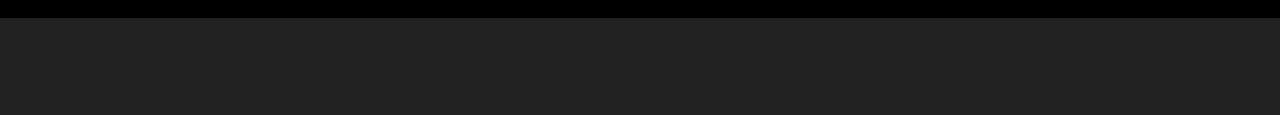
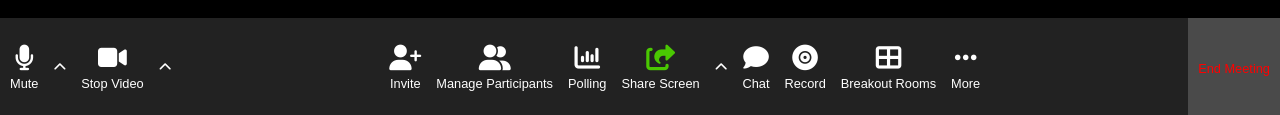
Before and after one commit to marcodedemo/html-css-zoom, a plain HTML site: page index.html in a window 1280 px wide. Shown: the part 682-797 px from the top of the page. Drawn offline with Linux system fonts and the light colour scheme.

Commit message:
feat: buttons sections

```diff
--- a/css/style.css
+++ b/css/style.css
@@ -8,7 +8,9 @@ body{
     font-family: Arial, Helvetica, sans-serif;
     color: white;
 }
-
+span:hover{
+    text-decoration: underline;
+}
 /* outer container top */
 section#webcams-container{
     width: 100vw;
@@ -27,6 +29,9 @@ section#interact-container{
     height: 100px;
 
     background-color: #222222;
+
+    display: flex;
+    justify-content: space-between;
 }
 
 #webcams-container #webcams {
@@ -95,3 +100,59 @@ section#interact-container{
     font-size: 0.8vw;
 
 }
+
+/* logos fontsize */
+#interact-container .fa-solid:not(.fa-chevron-up){
+    font-size: 2vw;
+}
+#interact-container .fa-chevron-up{
+    font-size: 1vw;
+}
+#interact-container span{
+    font-size: 1vw;
+}
+
+/* bottom left */
+#interact-container #bot-left {
+    display: flex;
+    justify-content: center;
+    align-items: center;
+    gap: 15px;
+
+    padding: 10px;
+
+}
+/* bottom logo + text style */
+#interact-container .logo-text{
+    display: flex;
+    flex-direction: column;
+    align-items: center;
+    gap: 5px;
+}
+/* bottom center */
+#interact-container #bot-center {
+    display: flex;
+    justify-content: center;
+    align-items: center;
+    gap: 15px;
+
+    padding: 10px;
+
+}
+/* share logo color */
+#interact-container #bot-center .fa-share-from-square{
+    color: #4ac802;
+}
+
+/* bottom right */
+
+#interact-container #bot-right{
+    display: flex;
+    align-items: center;
+
+    padding: 10px;
+
+    background-color: #4a4a4a;
+
+    color: red;
+}
--- a/index.html
+++ b/index.html
@@ -253,6 +253,79 @@
 
     <section id="interact-container">
 
+        <!-- bottom left -->
+        <div id="bot-left">
+
+
+            <div class="logo-text">
+
+                <i class="fa-solid fa-microphone"></i>
+                <span>Mute</span>
+
+            </div>
+
+            <i class="fa-solid fa-chevron-up"></i>
+
+
+            <div class="logo-text">
+
+                <i class="fa-solid fa-video"></i>
+                <span>Stop Video</span>
+
+            </div>
+
+            <i class="fa-solid fa-chevron-up"></i>
+
+        </div>
+
+        <!-- bottom center -->
+        <div id="bot-center">
+            <div class="logo-text">
+                <i class="fa-solid fa-user-plus"></i>
+                <span>Invite</span>
+            </div>
+            <div class="logo-text">
+                <i class="fa-solid fa-user-group"></i>
+                <span>Manage Participants</span>
+            </div>
+            <div class="logo-text">
+                <i class="fa-solid fa-chart-column"></i>
+                <span>Polling</span>
+            </div>
+            <div class="logo-text">
+                <i class="fa-solid fa-share-from-square"></i>
+                <span>Share Screen</span>
+            </div>
+
+            <i class="fa-solid fa-chevron-up"></i>
+
+            <div class="logo-text">
+                <i class="fa-solid fa-comment"></i>
+                <span>Chat</span>
+            </div>
+            <div class="logo-text">
+                <i class="fa-solid fa-record-vinyl"></i>
+                <span>Record</span>
+
+            </div>
+            <div class="logo-text">
+                <i class="fa-solid fa-table-cells-large"></i>
+                <span>Breakout Rooms</span>
+
+            </div>
+            <div class="logo-text">
+                <i class="fa-solid fa-ellipsis"></i>
+                <span>More</span>
+            </div>
+
+        </div>
+
+        <!-- bottom right -->
+        <div id="bot-right">
+
+            <span>End Meeting</span>
+
+        </div>
 
 
     </section>
```
